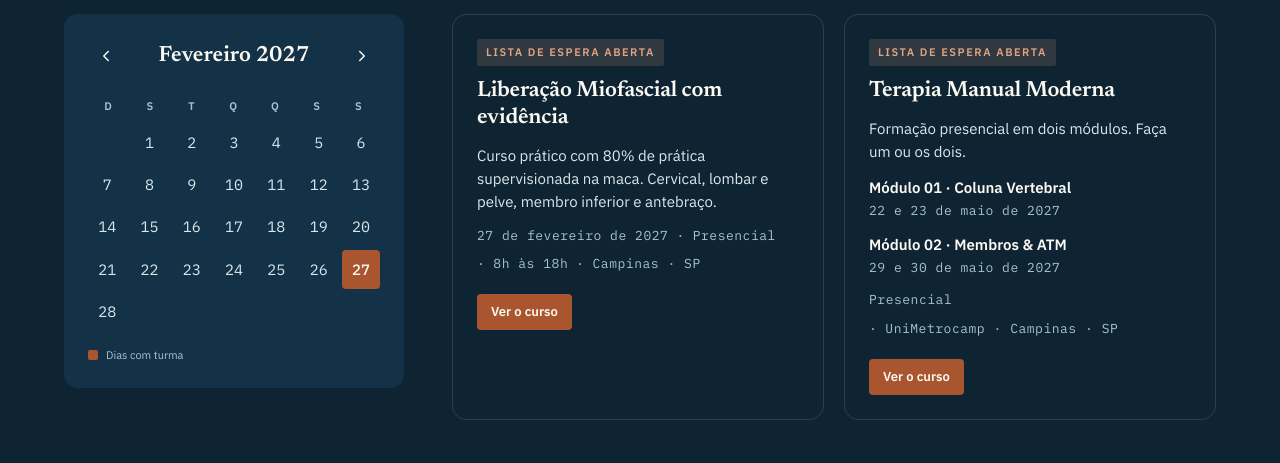
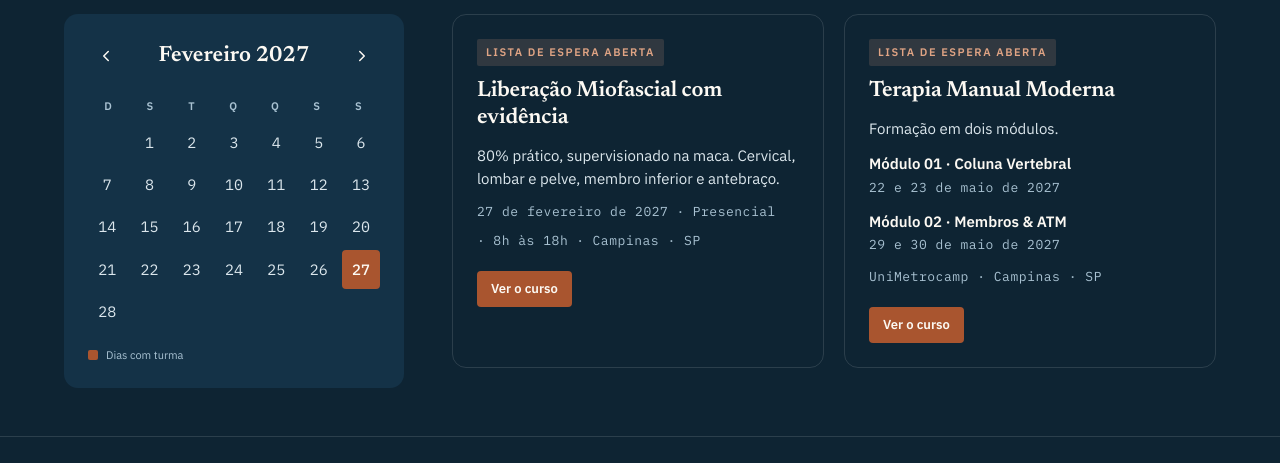
Before and after one commit to marcelofurlanfisio/cadastro, a plain HTML site: page index.html in a window 1280 px wide. Shown: the part 2397-2860 px from the top of the page. Drawn offline with Linux system fonts and the light colour scheme.

Commit message:
Calendário: ajustes de texto nos blocos dos cursos
Co-Authored-By: Claude Opus 5.5 <noreply@anthropic.com>
Claude-Session: https://claude.ai/code/session_01VpYV5t3YA6Qb11FjwtJYGK

```diff
--- a/index.html
+++ b/index.html
@@ -573,8 +573,8 @@ const GALERIA = Array.from({length:15}, (_, i) => {
    "link" leva à página do curso. Sem link, o botão leva ao formulário desta página
    e marca a caixinha "interesse". */
 const CURSOS = [
-  {titulo:"Liberação Miofascial com evidência", resumo:"Curso prático com 80% de prática supervisionada na maca. Cervical, lombar e pelve, membro inferior e antebraço.", datas:["2027-02-27"], meta:["Presencial","8h às 18h","Campinas · SP"], selo:"Lista de espera aberta", link:"https://marcelofurlanfisio.github.io/curso_liberacao_miofascial/", botao:"Ver o curso"},
-  {titulo:"Terapia Manual Moderna", resumo:"Formação presencial em dois módulos. Faça um ou os dois.<span class=\"mod\"><b>Módulo 01 · Coluna Vertebral</b><small>22 e 23 de maio de 2027</small></span><span class=\"mod\"><b>Módulo 02 · Membros &amp; ATM</b><small>29 e 30 de maio de 2027</small></span>", datas:["2027-05-22","2027-05-23","2027-05-29","2027-05-30"], quando:"", meta:["Presencial","UniMetrocamp · Campinas · SP"], selo:"Lista de espera aberta", link:"https://marcelofurlanfisio.github.io/curso_terapia_manual_moderna/", botao:"Ver o curso"}
+  {titulo:"Liberação Miofascial com evidência", resumo:"80% prático, supervisionado na maca. Cervical, lombar e pelve, membro inferior e antebraço.", datas:["2027-02-27"], meta:["Presencial","8h às 18h","Campinas · SP"], selo:"Lista de espera aberta", link:"https://marcelofurlanfisio.github.io/curso_liberacao_miofascial/", botao:"Ver o curso"},
+  {titulo:"Terapia Manual Moderna", resumo:"Formação em dois módulos.<span class=\"mod\"><b>Módulo 01 · Coluna Vertebral</b><small>22 e 23 de maio de 2027</small></span><span class=\"mod\"><b>Módulo 02 · Membros &amp; ATM</b><small>29 e 30 de maio de 2027</small></span>", datas:["2027-05-22","2027-05-23","2027-05-29","2027-05-30"], quando:"", meta:["UniMetrocamp · Campinas · SP"], selo:"Lista de espera aberta", link:"https://marcelofurlanfisio.github.io/curso_terapia_manual_moderna/", botao:"Ver o curso"}
 ];
 /* ============================================================ */
 
```
